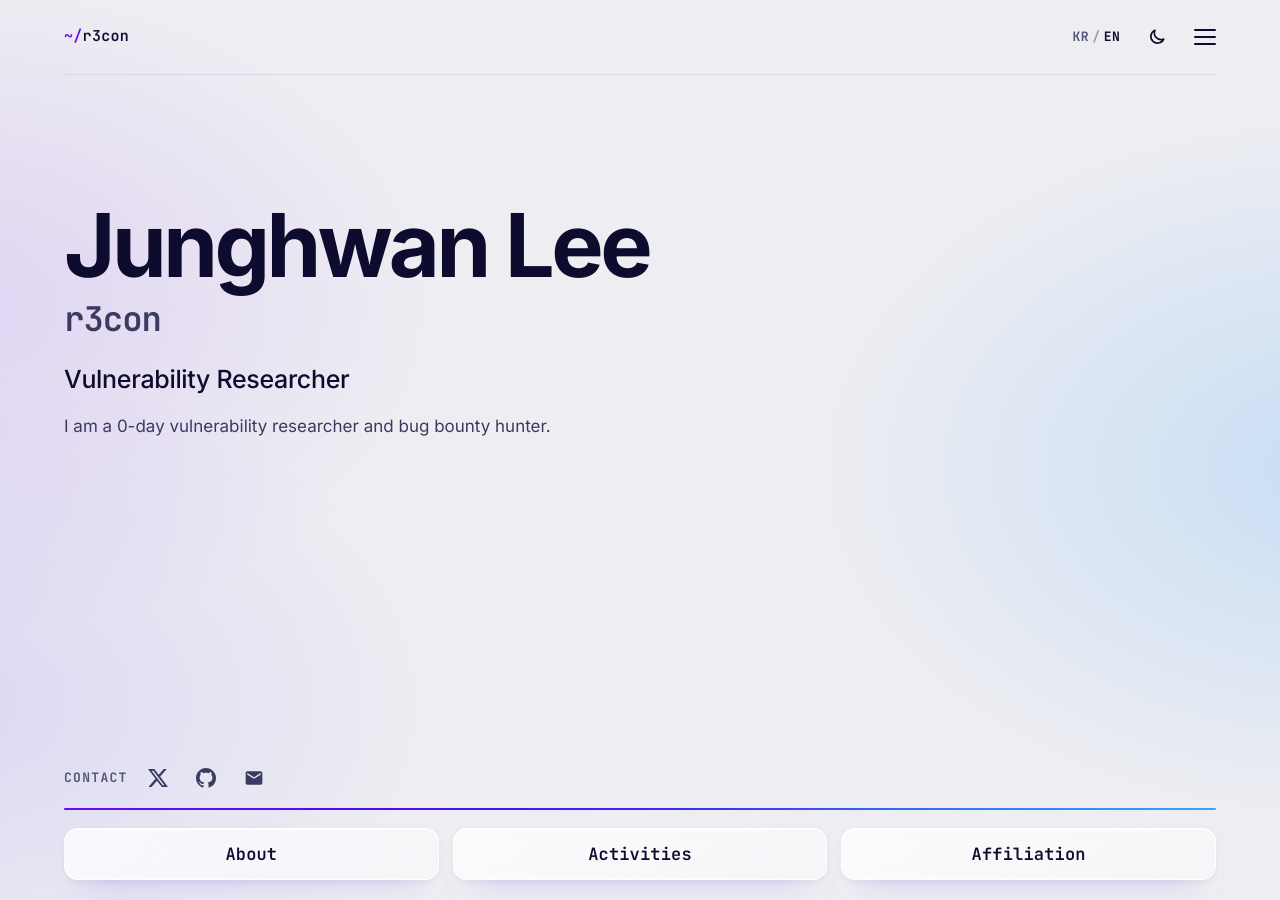
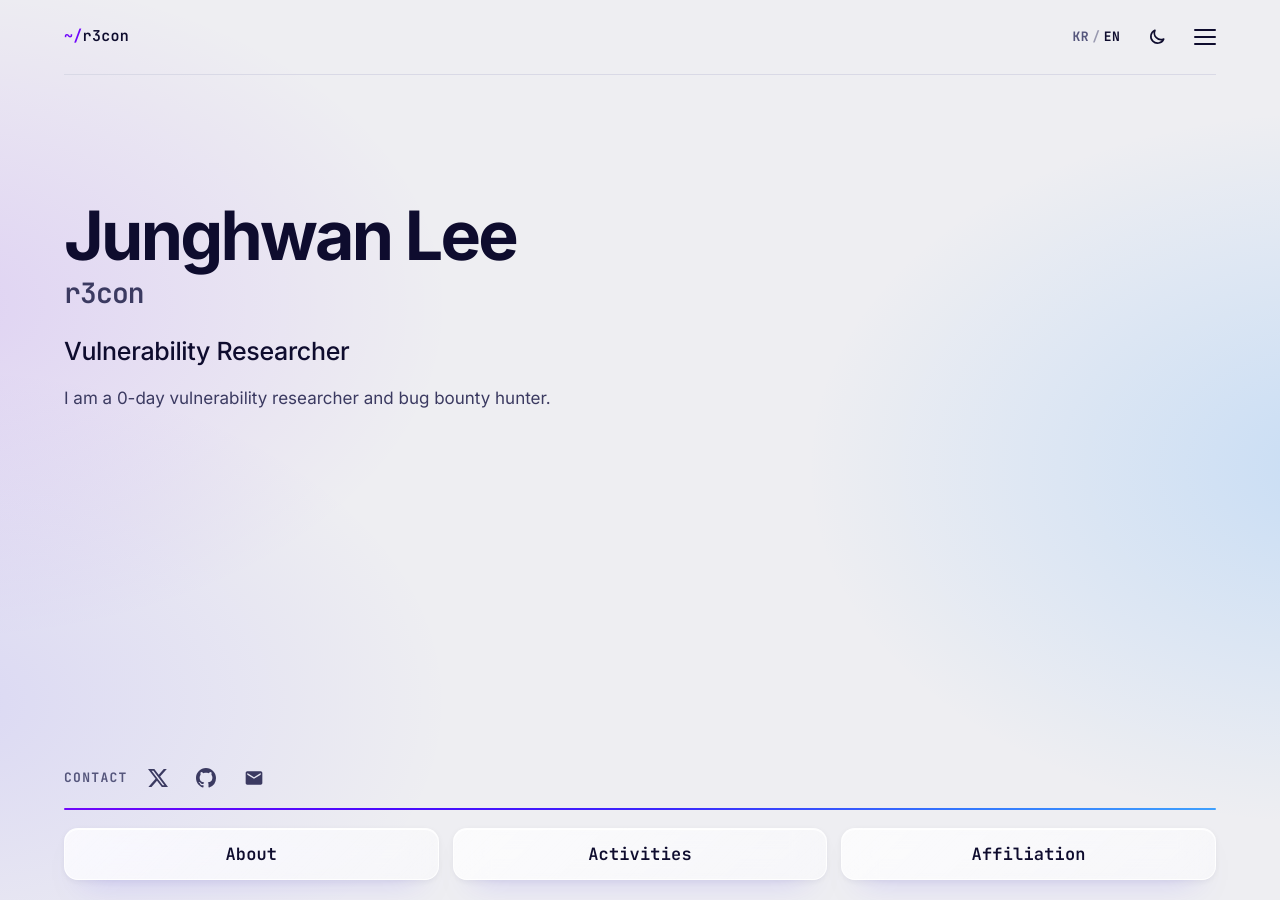
Before and after one commit to jhlee0507/jhlee0507.github.io, a Jekyll site: the page built from index.html, in a window 1280 px wide. Built offline with Jekyll 4.4.1, drawn with Linux system fonts in a browser that asks for light colours.

Commit message:
Make the name on the main page smaller

```diff
--- a/assets/css/site.css
+++ b/assets/css/site.css
@@ -166,7 +166,7 @@ html[data-theme="dark"] .theme-btn .moon{display:none}
 @media (max-width:30rem){.js .mast .links{left:0;min-width:0}}
 
 /* hero */
-.hero{--h1:clamp(2.5rem,12.5vw,5.5rem);position:relative;padding:3.5rem 0 3.5rem;border-bottom:1px solid var(--rule)}
+.hero{--h1:clamp(2.125rem,10vw,4.25rem);position:relative;padding:3.5rem 0 3.5rem;border-bottom:1px solid var(--rule)}
 @media (min-width:48rem){.hero{padding:5.5rem 0 5rem}}
 @media (min-width:64rem){.hero{padding:9.5rem 0 8.5rem}}
 /* the name in large type, and under it the handle, smaller and in the fixed-width face */
@@ -180,7 +180,7 @@ html[data-theme="dark"] .theme-btn .moon{display:none}
   letter-spacing:-.04em;
   color:var(--ink);
 }
-.hero .alias{margin:.7rem 0 0;font-family:var(--mono);font-size:clamp(1.375rem,4.4vw,2.125rem);font-weight:600;line-height:1.1;letter-spacing:-.03em;color:var(--ink-2)}
+.hero .alias{margin:.6rem 0 0;font-family:var(--mono);font-size:clamp(1.25rem,3.6vw,1.75rem);font-weight:600;line-height:1.1;letter-spacing:-.03em;color:var(--ink-2)}
 .hero .lede{
   margin:1.5rem 0 0;
   max-width:36ch;
@@ -199,7 +199,7 @@ html[data-theme="dark"] .theme-btn .moon{display:none}
 @media (max-width:47.99rem){.hero .intro{font-size:1rem;line-height:1.5}.hero .intro p{text-wrap:balance}}
 /* a phone held sideways: a smaller name so it stays on the first screen */
 @media (min-width:35rem) and (max-width:47.99rem) and (orientation:landscape) and (max-height:31.25rem){
-  .hero{--h1:clamp(2.5rem,18vh,5.5rem);padding:2.5rem 0 4rem}
+  .hero{--h1:clamp(2.125rem,15vh,4.25rem);padding:2.5rem 0 4rem}
 }
 
 /* generic section */
```
